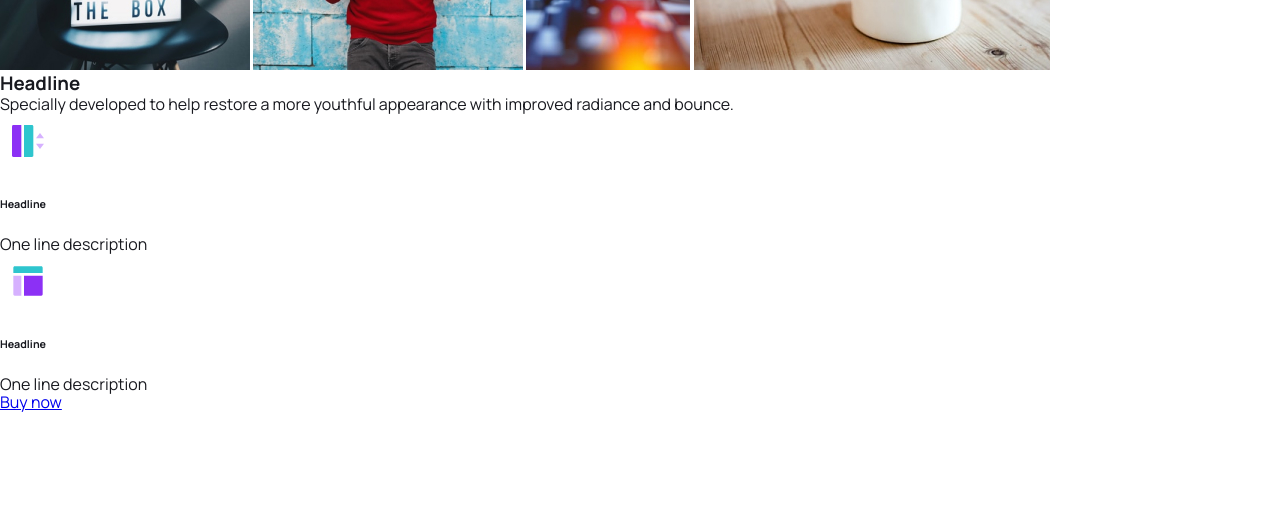
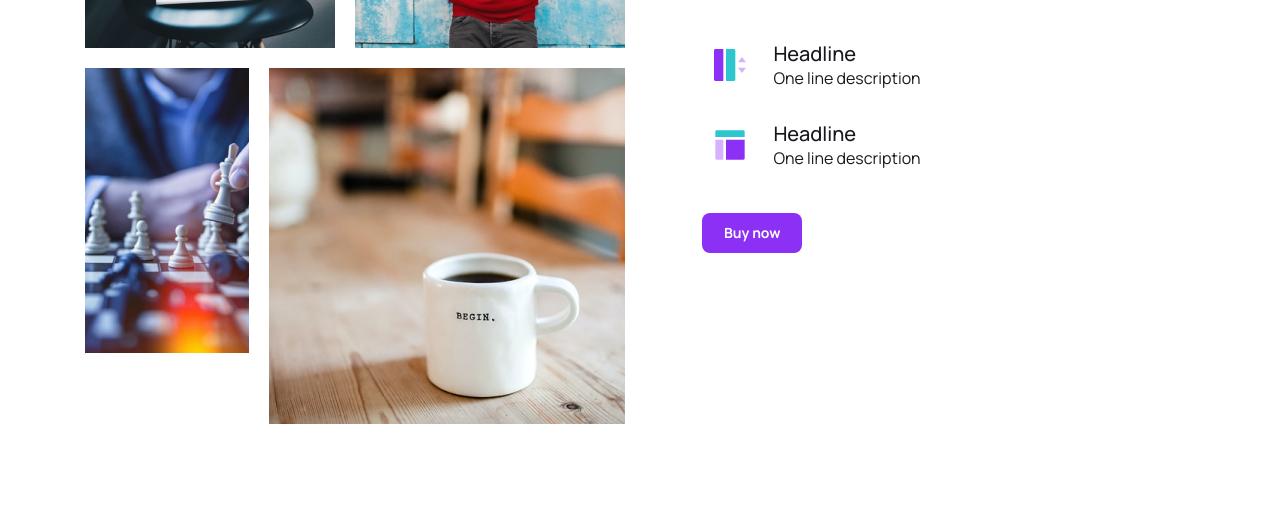
Before and after one commit to Myddez/Homework, a plain HTML site: page index.html in a window 1280 px wide. Shown: the part 286-800 px from the top of the page. Drawn offline with Linux system fonts and the light colour scheme.

Commit message:
task3: added fixes to html and styles

```diff
--- a/css/style.css
+++ b/css/style.css
@@ -3,6 +3,114 @@ body {
 	color: #18191f;
 	box-sizing: border-box;
 }
-h1, h2, h3, h4, h5, p {
+h1, h2, h3, h4, h5, h6, p {
 	margin: 0;
 }
+
+section {
+	width: 1110px;
+	margin: 0 auto;
+}
+
+.images-block {
+	width: 540px;
+	display: inline-block;
+	vertical-align: middle;
+}
+
+.images-block img:nth-child(1) {
+	display: block;
+	float: left;
+	margin-right: 20px
+}
+
+.images-block img:nth-child(2) {
+	display: block;
+	float: left;
+	margin-top: 64px;
+}
+
+.images-block img:nth-child(3) {
+	display: block;
+	float: left;
+	margin-top: 20px;
+	margin-right: 20px;
+}
+
+.images-block img:nth-child(4) {
+	display: block;
+	float: left;
+	margin-top: 20px;
+}
+
+.headline {
+	width: 540px;
+	padding: 0 48px;
+	display: inline-block;
+	margin-left: 26px;
+	vertical-align: middle;
+	box-sizing: border-box;
+}
+
+.headline__title {
+	font-size: 40px;
+	font-weight: 800;
+	margin-bottom: 16px;
+}
+
+.headline__subtitle {
+	font-size: 18px;
+	font-weight: 400;
+	margin-bottom: 40px;
+}
+
+.description {
+	margin-bottom: 24px;
+}
+
+.description__image {
+	display: inline-block;
+	margin-right: 12px;
+	vertical-align: middle;
+}
+
+.description__block {
+	display: inline-block;
+	vertical-align: middle;
+}
+
+.description__title {
+	font-size: 20px;
+	font-weight: 500;
+	margin-bottom: 4px;
+}
+
+.description__subtitle {
+	font-size: 16px;
+	font-weight: 400;
+}
+
+.headline__button {
+	width: 100px;
+	height: 40px;
+	font-size: 14px;
+	font-weight: 700;
+	margin-top: 16px;
+	color: #FFF;
+	background-color: #8C30F5;
+	border-radius: 8px;
+	border: 0;
+	outline: 0;
+}
+
+.headline__button:hover {
+	color: #EFEFEF;
+	background-color: #7A1FD0;
+	box-shadow: 0 0 10px #DDD;
+}
+
+.headline__button:focus {
+	color: #DFDFDF;
+	background-color: #640FC0;
+	box-shadow: 0 0 10px 2px #DDD;
+}
--- a/index.html
+++ b/index.html
@@ -6,7 +6,7 @@
 	<meta http-equiv="X-UA-Compatible" content="ie=edge">
 	<title>Homework</title>
 	<link rel="preconnect" href="https://fonts.gstatic.com">
-	<link href="https://fonts.googleapis.com/css2?family=Manrope:wght@400;600;700;800&display=swap" rel="stylesheet">
+	<link href="https://fonts.googleapis.com/css2?family=Manrope:wght@400;500;700;800&display=swap" rel="stylesheet">
 	<link rel="stylesheet" href="css/normalize.css">
 	<link rel="stylesheet" href="css/style.css">
 </head>
@@ -22,20 +22,24 @@
 			<div class="headline__title">
 				<h3>Headline</h3>
 			</div>
-			<div class="headline_subtitle">
+			<div class="headline__subtitle">
 				<p>Specially developed to help restore a more youthful appearance with improved radiance and bounce.</p>
 			</div>
 			<div class="description">
 				<img class="description__image" src="img/description__image/1.svg" alt="icon">
-				<h6 class="description__title">Headline</h6>
-				<p class="description__subtitle">One line description</p>
+				<div class="description__block">
+					<h6 class="description__title">Headline</h6>
+					<p class="description__subtitle">One line description</p>
+				</div>
 			</div>
 			<div class="description">
 				<img class="description__image" src="img/description__image/2.svg" alt="icon">
-				<h6 class="description__title">Headline</h6>
-				<p class="description__subtitle">One line description</p>
+				<div class="description__block">
+					<h6 class="description__title">Headline</h6>
+					<p class="description__subtitle">One line description</p>
+				</div>
 			</div>
-			<a href="#" class="headline__button">Buy now</a>
+			<button href="#" class="headline__button">Buy now</button>
 		</div>
 	</section>
 </body>
```
